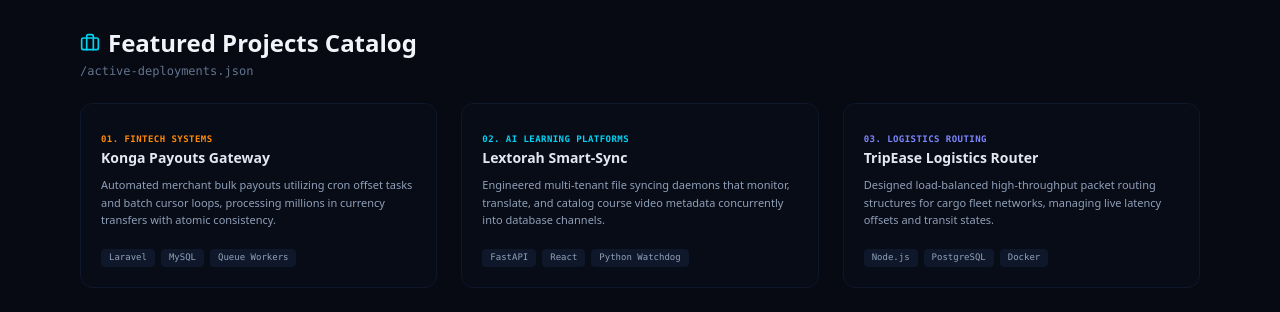
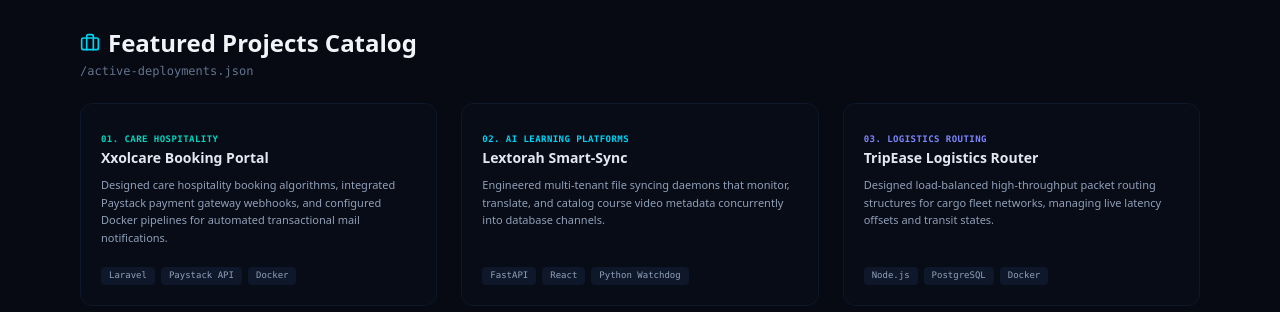
Before and after one commit to Senseiuc/my-portfolio, a React (Vite) app: page / in a window 1280 px wide. Shown: the part 2300-2612 px from the top of the page. Built offline with nearby package versions, Linux system fonts and the light colour scheme; no server answers.

Commit message:
feat: replace Konga Fintech card with Xxolcare Care Booking Portal in Projects grid

```diff
--- a/src/App.tsx
+++ b/src/App.tsx
@@ -263,19 +263,19 @@ export default function App() {
           </div>
 
           <div className="grid grid-cols-1 md:grid-cols-2 lg:grid-cols-3 gap-6">
-            {/* Konga */}
-            <div className="p-5 border border-slate-900 bg-[#0f172a]/20 rounded-xl space-y-3 hover:border-orange-500/30 transition-colors flex flex-col justify-between group">
+            {/* Xxolcare */}
+            <div className="p-5 border border-slate-900 bg-[#0f172a]/20 rounded-xl space-y-3 hover:border-teal-500/30 transition-colors flex flex-col justify-between group">
               <div className="space-y-2">
-                <span className="font-mono text-[9px] text-orange-400 uppercase font-bold tracking-wider">01. Fintech Systems</span>
-                <h3 className="font-bold text-slate-200 text-sm group-hover:text-orange-400 transition-colors">Konga Payouts Gateway</h3>
+                <span className="font-mono text-[9px] text-teal-400 uppercase font-bold tracking-wider">01. Care Hospitality</span>
+                <h3 className="font-bold text-slate-200 text-sm group-hover:text-teal-400 transition-colors">Xxolcare Booking Portal</h3>
                 <p className="text-slate-400 text-[11px] leading-relaxed">
-                  Automated merchant bulk payouts utilizing cron offset tasks and batch cursor loops, processing millions in currency transfers with atomic consistency.
+                  Designed care hospitality booking algorithms, integrated Paystack payment gateway webhooks, and configured Docker pipelines for automated transactional mail notifications.
                 </p>
               </div>
               <div className="flex flex-wrap gap-1.5 pt-2">
                 <span className="bg-slate-900 px-2 py-0.5 rounded text-[9px] font-mono text-slate-400">Laravel</span>
-                <span className="bg-slate-900 px-2 py-0.5 rounded text-[9px] font-mono text-slate-400">MySQL</span>
-                <span className="bg-slate-900 px-2 py-0.5 rounded text-[9px] font-mono text-slate-400">Queue Workers</span>
+                <span className="bg-slate-900 px-2 py-0.5 rounded text-[9px] font-mono text-slate-400">Paystack API</span>
+                <span className="bg-slate-900 px-2 py-0.5 rounded text-[9px] font-mono text-slate-400">Docker</span>
               </div>
             </div>
 
```
